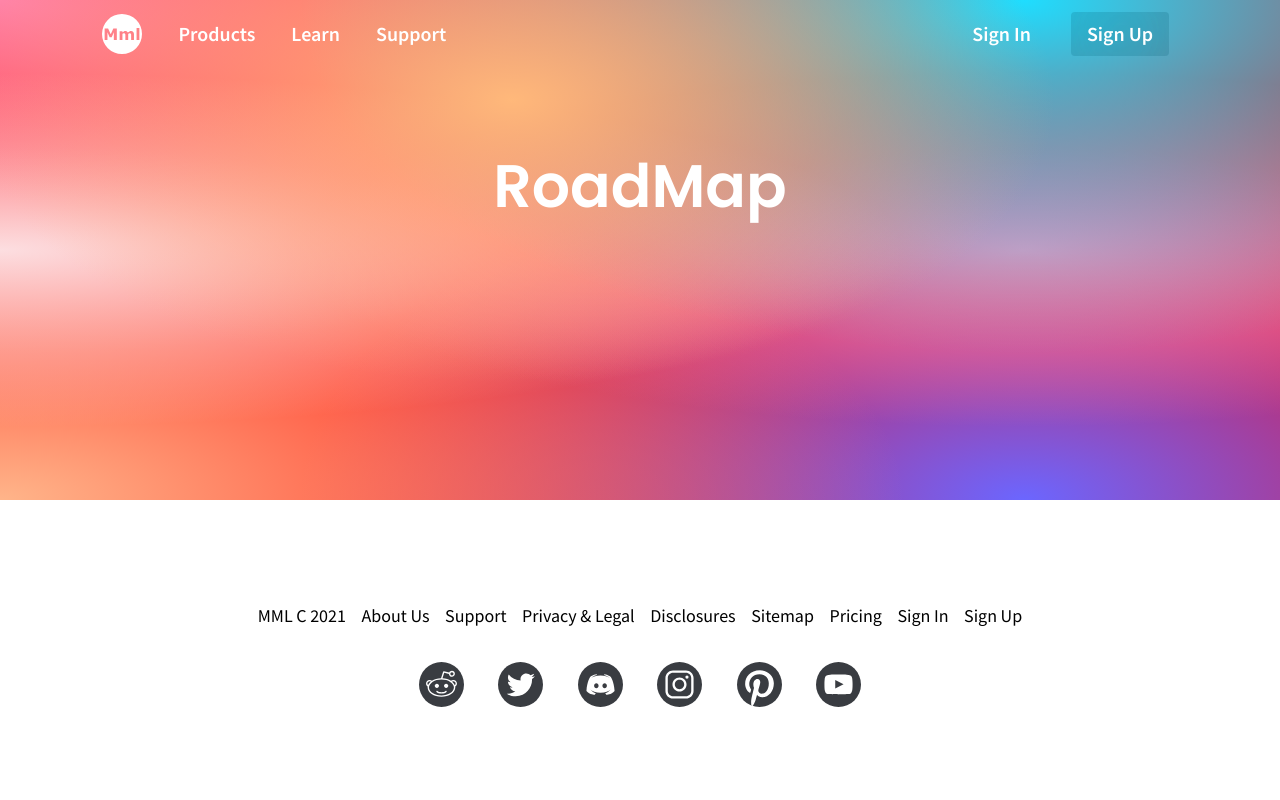
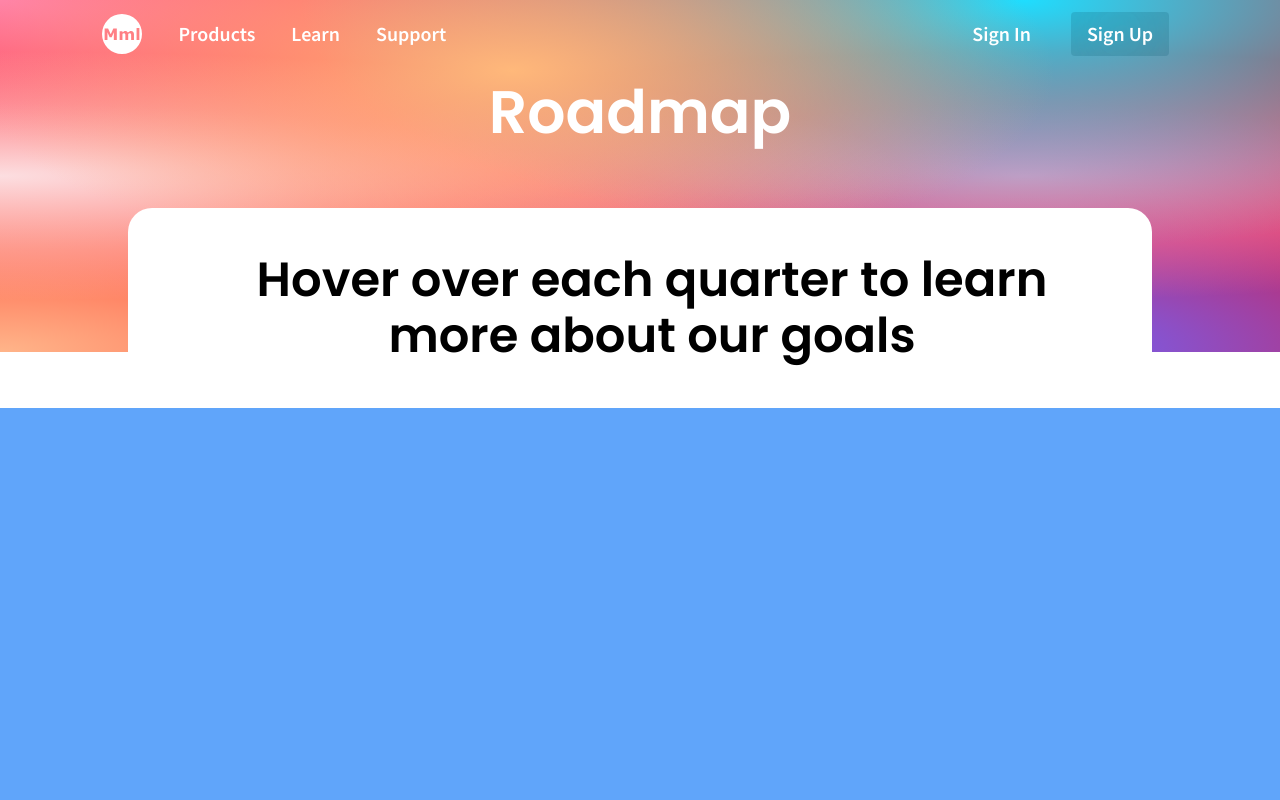
Before and after one commit to jonkarrer/market_maker, a Next.js app: page /support/roadmap in a window 1280 px wide. Shown: the top 800 px of the page. Built offline with nearby package versions, Linux system fonts and the light colour scheme.

Commit message:
gradient and wrapper changes

```diff
--- a/components/Nav.tsx
+++ b/components/Nav.tsx
@@ -41,13 +41,13 @@ export default function Nav() {
               className="text-mobile-h space-y-8 list-none font-secondary font-semibold"
             >
               <Link href="/products">
-                <li>Products</li>
+                <li onClick={() => setOpen(false)}>Products</li>
               </Link>
               <Link href="/learn">
-                <li>Learn</li>
+                <li onClick={() => setOpen(false)}>Learn</li>
               </Link>
               <Link href="/support/support">
-                <li>Support</li>
+                <li onClick={() => setOpen(false)}>Support</li>
               </Link>
             </ul>
             <div className="absolute bottom-28 font-semibold w-full h-1/12 flex justify-around ite ">
--- a/components/support_pages/Gradient.tsx
+++ b/components/support_pages/Gradient.tsx
@@ -6,9 +6,11 @@ const SupportGradient = ({ title }: IGradient) => (
   <div>
     <div
       id="home_page-one-gradient"
-      className="text-white font-semibold flex items-center h-25vh sm:h-44vh sm:min-h-500px sm:min"
+      className="text-white font-semibold flex items-center h-25vh sm:min-h-300px sm:h-36vh lg:h-44vh  sm:min"
     >
-      <h1 className="mx-auto sm:mb-32 text-mobile-h sm:text-6xl">{title}</h1>
+      <h1 className="mx-auto sm:mb-16 lg:mb-32 text-mobile-h sm:text-6xl">
+        {title}
+      </h1>
     </div>
   </div>
 );
--- a/components/support_pages/Wrapper.tsx
+++ b/components/support_pages/Wrapper.tsx
@@ -5,7 +5,7 @@ interface IWrapper {
 const SuppWrapper = ({ children, display }: IWrapper) => (
   <div
     id="page-container"
-    className={`${display} justify-center h-auto rounded-3xl sm:pt-10 sm:w-11/12 md:w-4/5 max-w-screen-xl m-auto sm:-mt-44 bg-white`}
+    className={`${display} justify-center h-auto rounded-t-3xl sm:pt-8 lg:pt-12 sm:w-11/12 md:w-4/5 max-w-screen-xl m-auto sm:-mt-24 lg:-mt-36 bg-white`}
   >
     {children}
   </div>
--- a/pages/support/about.tsx
+++ b/pages/support/about.tsx
@@ -7,7 +7,7 @@ const About = () => (
       <div className="flex flex-col mb-20 sm:mb-36 w-full">
         <h1
           id="our-mission"
-          className="text-center font-semibold text-mobile-h py-16 sm:text-4xl lg:text-6xl "
+          className="text-center font-semibold text-mobile-h pb-12 sm:text-4xl lg:text-6xl "
         >
           Our Mission
         </h1>
@@ -46,7 +46,7 @@ const About = () => (
       <div className="flex flex-col m-auto max-w-screen-xl pb-20 sm:w-11/12 md:w-4/5">
         <h1
           id="just-like-you"
-          className="text-center font-semibold text-mobile-h py-16 sm:text-4xl lg:text-6xl"
+          className="text-center font-semibold text-mobile-h py-16 lg:px-28 sm:text-4xl lg:text-6xl"
         >
           We're just like you
         </h1>
@@ -91,7 +91,7 @@ const About = () => (
       <div className="flex flex-col m-auto max-w-screen-xl sm:w-11/12 md:w-4/5">
         <h1
           id="meet-the-team"
-          className="text-center h-full font-semibold text-mobile-h py-16 sm:text-4xl lg:text-6xl "
+          className="text-center h-full font-semibold text-mobile-h py-16 lg:py-28 sm:text-4xl lg:text-6xl "
         >
           Meet the team
         </h1>
--- a/pages/support/pricing.tsx
+++ b/pages/support/pricing.tsx
@@ -9,7 +9,7 @@ const Pricing = () => {
       <Gradient title="Pricing" />
       <Wrapper display="flex">
         <div className="flex flex-col space-y-10 lg:space-y-14 w-full">
-          <h1 className="text-center font-semibold text-mobile-h pt-8 sm:pt-6 sm:text-4xl lg:text-6xl ">
+          <h1 className="text-center font-semibold text-mobile-h pt-8 sm:pt-0 sm:text-4xl lg:text-6xl ">
             Compare Plans
           </h1>
           {/**Toggle Switch */}
--- a/pages/support/roadmap.tsx
+++ b/pages/support/roadmap.tsx
@@ -1,8 +1,18 @@
 import Gradient from "@/components/support_pages/Gradient";
+import Wrapper from "@/components/support_pages/Wrapper";
 
 const RoadMap = () => (
   <div>
-    <Gradient title="RoadMap" />
+    <Gradient title="Roadmap" />
+    <Wrapper display="grid">
+      <div className="flex flex-col space-y-10 lg:space-y-14 w-full mx-3">
+        <h1 className="text-center font-semibold text-mobile-h sm:text-3xl lg:text-5xl">
+          Hover over each quarter to learn
+          <h1 className="lg:mt-2">more about our goals</h1>
+        </h1>
+      </div>
+    </Wrapper>
+    <div className="bg-blue-400 h-1000px w-full mt-12"></div>
   </div>
 );
 
--- a/pages/support/sitemap.tsx
+++ b/pages/support/sitemap.tsx
@@ -7,7 +7,7 @@ const Sitemap = () => (
     <Gradient title="Sitemap" />
     <Wrapper display="flex">
       <div className="grid gap-10 lg:gap-16 place-content-center w-full">
-        <h1 className="text-center font-bold text-mobile-h py-8 sm:pt-6 sm:text-4xl lg:text-5xl ">
+        <h1 className="text-center font-bold text-mobile-h py-8 sm:py-0 sm:text-4xl lg:text-5xl ">
           Explore Market Maker Lite
         </h1>
         <div className="space-y-16 sm:space-y-0 sm:flex sm:justify-between items-start">
--- a/tailwind.config.js
+++ b/tailwind.config.js
@@ -18,10 +18,11 @@ module.exports = {
         '11vh' : '11vh',
         'square' : '23vh',
         '25vh' : '25vh',
+        '36vh' : '36vh',
         '44vh' : '44vh',
       },
       minHeight: {
-        '500px' : '500px',
+        '300px' : '300px',
         '800px' : '800px'
       },
       fontSize: {
@@ -42,6 +43,7 @@ module.exports = {
       margin: {
         'std' : "8vw",
         '20%' : "20%",
+        '15%' : '15%',
         '12%' : "12%",
         '10%' : '10%',
         '8%' : '8%',
```
